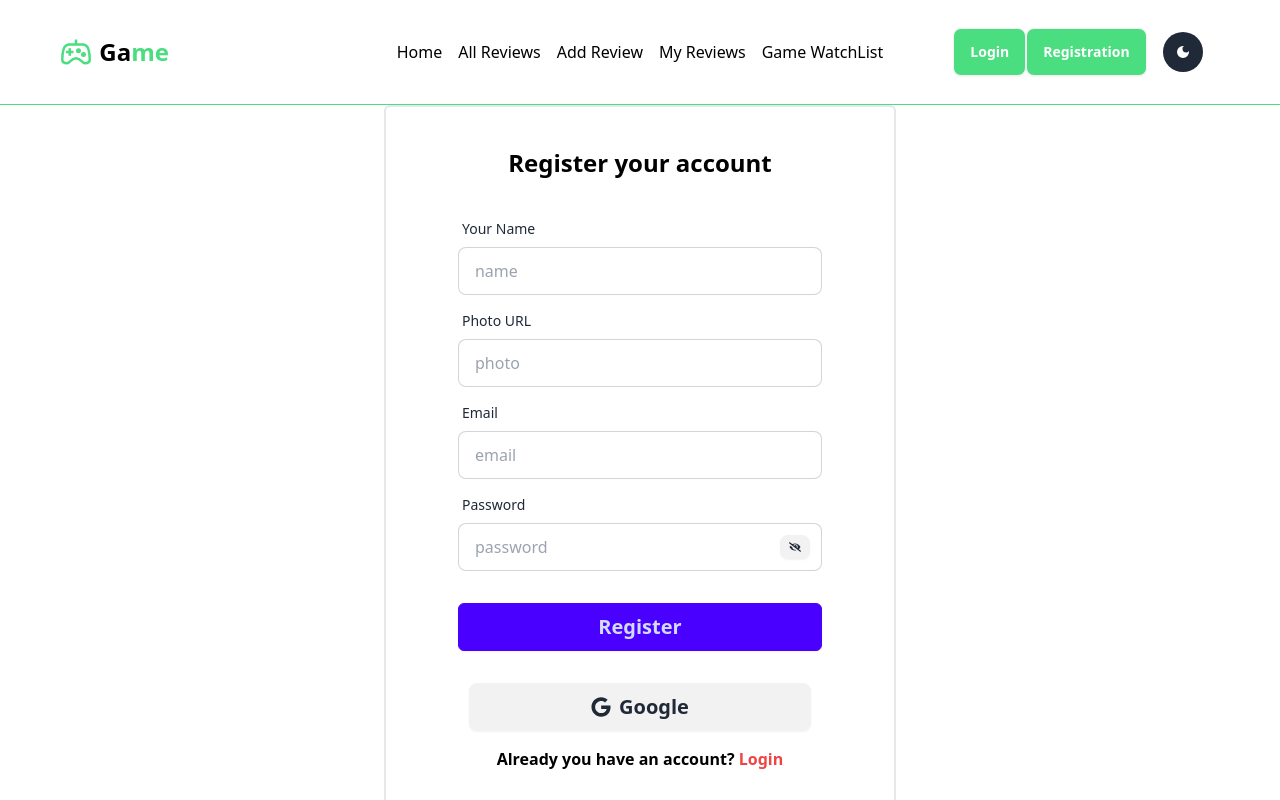
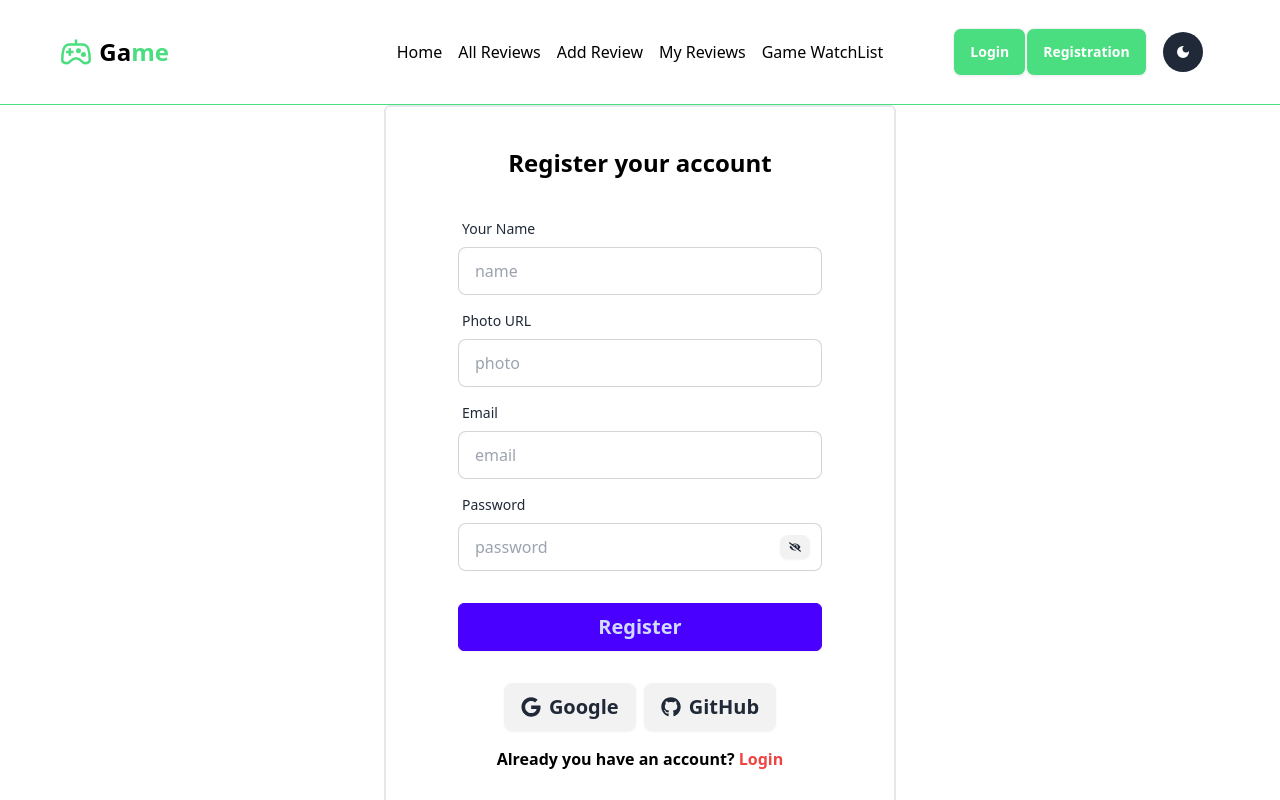
Before and after one commit to Takmim00/Chill-gamer-client, a React (Vite) app: page /register in a window 1280 px wide. Shown: the top 800 px of the page. Built offline with nearby package versions, Linux system fonts and the light colour scheme; no server answers.

Commit message:
github added

```diff
--- a/src/components/Register.jsx
+++ b/src/components/Register.jsx
@@ -1,12 +1,12 @@
 import { useContext, useState } from "react";
-import { FaEye, FaEyeSlash } from "react-icons/fa";
+import { FaEye, FaEyeSlash, FaGithub } from "react-icons/fa";
 import { FaGoogle } from "react-icons/fa6";
 import { Link, useNavigate } from "react-router-dom";
 import { toast, ToastContainer } from "react-toastify";
 import { authContext } from "../providers/AuthProvider";
 
 const Register = () => {
-  const { setUser, createNewUser, handleGoogleLogin } =
+  const { setUser, createNewUser, handleGoogleLogin , handleGithubLogin } =
     useContext(authContext);
   const navigate = useNavigate();
   const [showPassword, setShowPassword] = useState(false);
@@ -46,6 +46,12 @@ const Register = () => {
 
   const googleLogIngHandler = () => {
     handleGoogleLogin().then((res) => {
+      const redirectTo = location.state?.from || "/";
+      navigate(redirectTo);
+    });
+  };
+  const githubLogIngHandler = () => {
+    handleGithubLogin().then((res) => {
       const redirectTo = location.state?.from || "/";
       navigate(redirectTo);
     });
@@ -117,13 +123,20 @@ const Register = () => {
             <button className="btn btn-primary font-semibold text-xl rounded-md">Register</button>
           </div>
         </form>
-        <div className=" items-center flex justify-center mb-4">
+        <div className="flex justify-center gap-2 mb-4">
           <button
             onClick={googleLogIngHandler}
-            className="btn text-xl  rounded-lg w-[80%]"
+            className="btn text-xl  rounded-lg ]"
           >
             <FaGoogle />
             Google
+          </button>
+          <button
+            onClick={githubLogIngHandler}
+            className="btn text-xl  rounded-lg "
+          >
+            <FaGithub />
+            GitHub
           </button>
         </div>
         <p className="text-center font-semibold">
--- a/src/providers/AuthProvider.jsx
+++ b/src/providers/AuthProvider.jsx
@@ -1,5 +1,6 @@
 import {
   createUserWithEmailAndPassword,
+  GithubAuthProvider,
   GoogleAuthProvider,
   onAuthStateChanged,
   signInWithEmailAndPassword,
@@ -12,6 +13,7 @@ import { auth } from "../Firebase/firebase.config";
 export const authContext = createContext();
 const AuthProvider = ({ routes }) => {
   const googleProvider = new GoogleAuthProvider();
+  const githubProvider = new GithubAuthProvider();
 
   const [user, setUser] = useState( JSON.parse(localStorage.getItem("user")) || null);
   const [loading, setLoading] = useState(true);
@@ -55,6 +57,10 @@ const AuthProvider = ({ routes }) => {
   const handleGoogleLogin = () => {
     return signInWithPopup(auth, googleProvider);
   };
+  const handleGithubLogin = () =>{
+
+      signInWithPopup(auth, githubProvider)
+  }
 
   const authInfo = {
     user,
@@ -64,6 +70,7 @@ const AuthProvider = ({ routes }) => {
     userLogin,
     loading,
     handleGoogleLogin,
+    handleGithubLogin
   };
 
   return (
```
